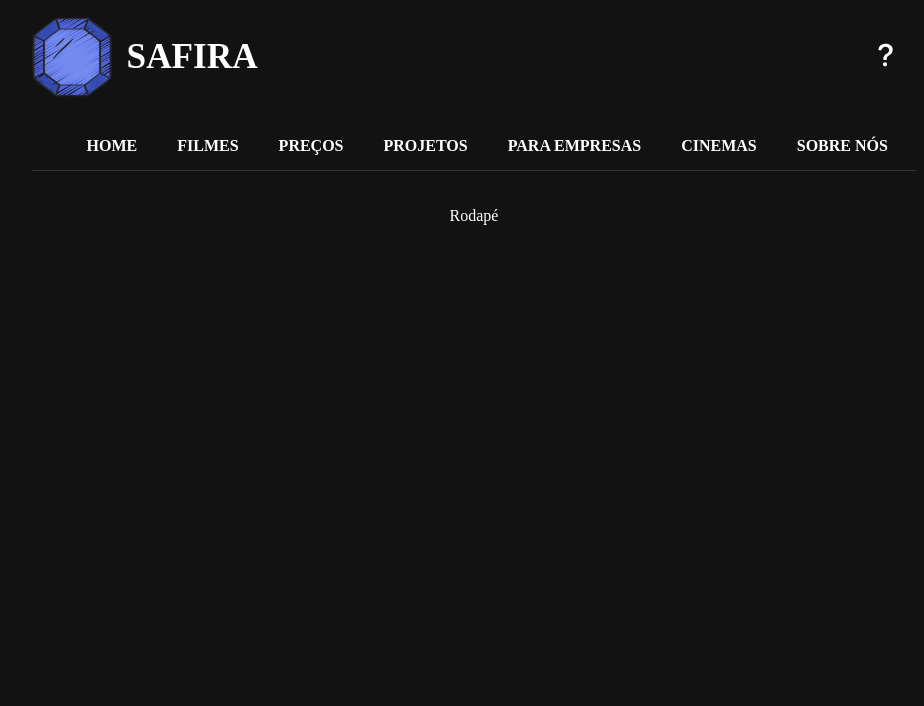
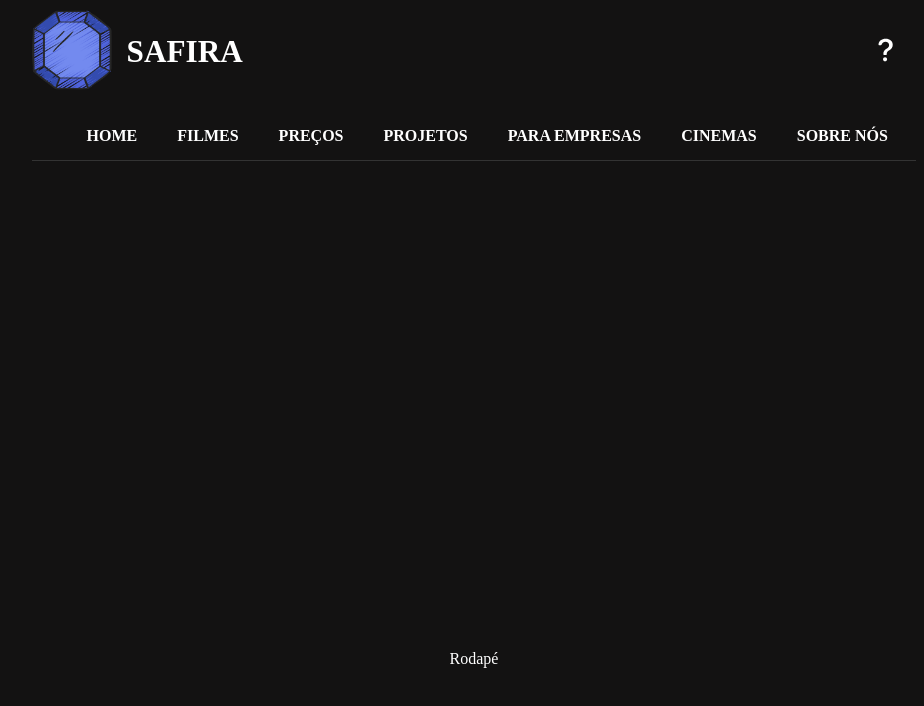
Before and after one commit to JaoDEv1/SAFIRA, a plain HTML site: page index.html in a window 1280 px wide. Shown: the whole page, without its empty margins (166-1090 px from the left). Drawn offline with nearby package versions, Linux system fonts and the light colour scheme.

Commit message:
link na logo e rodapé fica em baixo

```diff
--- a/css/all.css
+++ b/css/all.css
@@ -20,9 +20,10 @@ body {
 
 .titulo {
     color: white;
-    font-size: 2.2em;
+    font-size: 1.3em;
     margin-left: 15px;
     font-weight: bold;
+    text-decoration: none;
 }
 
 .menu-ajuda {
@@ -76,4 +77,5 @@ footer {
   color: white;
   text-align: center;
   padding: 20px;
+  margin-top: 53%;
 }
--- a/index.html
+++ b/index.html
@@ -14,8 +14,10 @@
   <body>
     <div class="container">
       <section class="logo">
-        <img src="img/sapphireicon.png" alt="Logo do Safira Cinemas" />
-        <h1 class="titulo">SAFIRA</h1>
+        <a href="index.html"><img src="img/sapphireicon.png" alt="Logo do Safira Cinemas" /></a>
+
+        <a  class="titulo" href="index.html"><h1>SAFIRA</h1></a>
+
 
         <div class="menu-ajuda">
           <ul>
```
Also changed, not shown: ajuda.html (+3 -2 lines), cinemas.html (+3 -2 lines), filmes.html (+3 -2 lines), paraempresas.html (+3 -2 lines), precos.html (+3 -2 lines), projetos.html (+3 -2 lines), sobre.html (+3 -2 lines).
